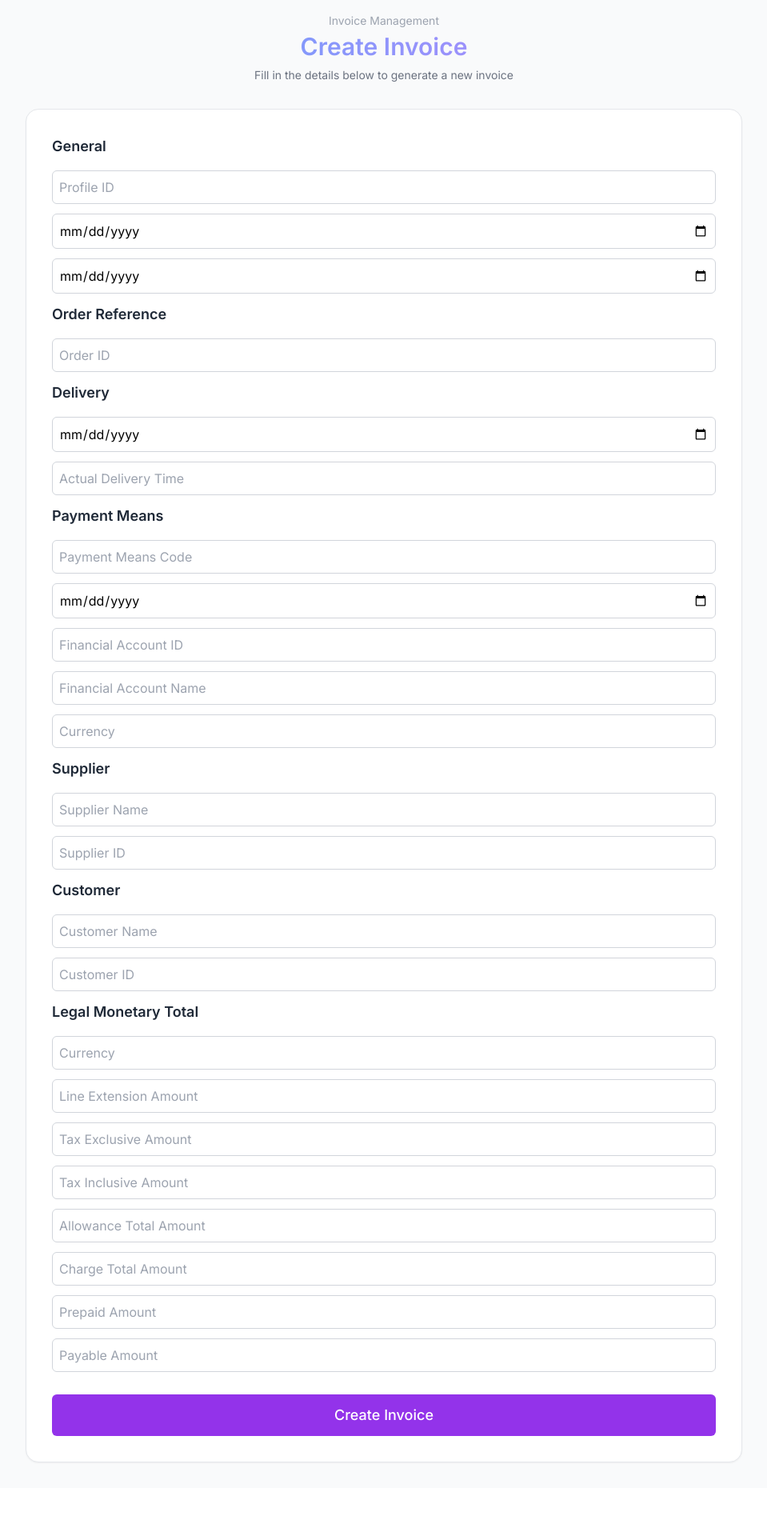
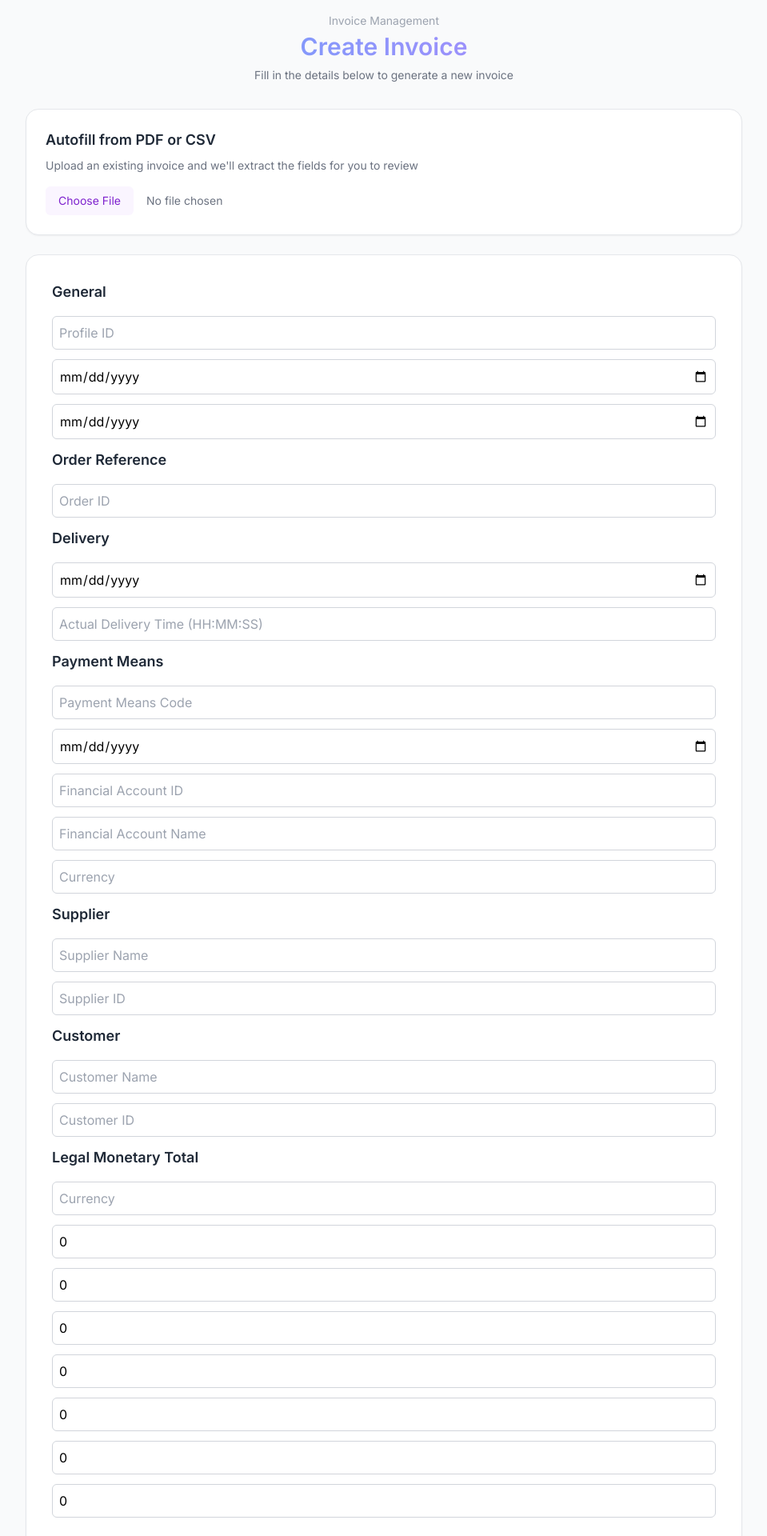
Before and after one commit to RuslanAdyghe/InvoiceGenerator, a React (Vite) app in the folder frontend/: page /create-invoice in a window 1280 px wide. Shown: the part 80-2000 px from the top of the page at 80% size, without its empty margins (160-1119 px from the left). Before the commit the page ends 1940 px from the top, so only its background shows below. Built offline with nearby package versions, Linux system fonts and the light colour scheme.

Commit message:
added routes for InvoiceDataExtraction and use multer for file type checking

```diff
--- a/frontend/src/pages/CreateInvoice.jsx
+++ b/frontend/src/pages/CreateInvoice.jsx
@@ -1,10 +1,10 @@
 import { useState } from "react";
-
 import NavBar from "../components/NavBar";
 
 export default function CreateInvoice() {
   const [invoiceXml, setInvoiceXml] = useState("");
   const [error, setError] = useState("");
+  const [extracting, setExtracting] = useState(false);
 
   const [formData, setFormData] = useState({
     ProfileID: "",
@@ -45,12 +45,44 @@ export default function CreateInvoice() {
     });
   };
 
+  const handleFileUpload = async (e) => {
+    const file = e.target.files[0];
+    if (!file) return;
+
+    setExtracting(true);
+    setError("");
+
+    try {
+      const formDataUpload = new FormData();
+      formDataUpload.append("file", file);
+
+      const res = await fetch("http://localhost:3000/invoices/extract", {
+        method: "POST",
+        body: formDataUpload,
+      });
+
+      const data = await res.json();
+
+      if (!res.ok) {
+        setError(data.error || "Failed to extract invoice data");
+        return;
+      }
+
+      // Merge extracted data into formData
+      setFormData((prev) => ({
+        ...prev,
+        ...data.invoiceData,
+      }));
+    } catch (err) {
+      setError("Failed to extract invoice data");
+    } finally {
+      setExtracting(false);
+    }
+  };
+
   const handleSubmit = async () => {
-    console.log("userId:", localStorage.getItem("userId"));
     setError("");
     const userId = localStorage.getItem("userId");
-    console.log("sending:", { userId, invoiceData: formData });
-
 
     try {
       const response = await fetch("http://localhost:3000/invoices", {
@@ -66,9 +98,10 @@ export default function CreateInvoice() {
         return;
       }
 
-      const transformResponse = await fetch(`http://localhost:3000/invoices/${data.invoiceId}/transform`, {
-        method: "POST",
-      });
+      const transformResponse = await fetch(
+        `http://localhost:3000/invoices/${data.invoiceId}/transform`,
+        { method: "POST" },
+      );
 
       const transformData = await transformResponse.json();
 
@@ -87,7 +120,7 @@ export default function CreateInvoice() {
 
   return (
     <>
-      <NavBar/>
+      <NavBar />
       <main className="min-h-screen bg-gray-50 px-6 py-8 pt-24">
         <div className="max-w-4xl mx-auto">
           <section className="mb-8 text-center">
@@ -99,45 +132,270 @@ export default function CreateInvoice() {
               Fill in the details below to generate a new invoice
             </p>
           </section>
+
+          {/* AI Extractor */}
+          <div className="bg-white rounded-2xl shadow-sm border border-gray-200 p-6 mb-6">
+            <h2 className="text-lg font-semibold text-gray-800 mb-2">
+              Autofill from PDF or CSV
+            </h2>
+            <p className="text-sm text-gray-500 mb-4">
+              Upload an existing invoice and we'll extract the fields for you to
+              review
+            </p>
+            <input
+              type="file"
+              accept=".pdf,.csv"
+              onChange={handleFileUpload}
+              className="block w-full text-sm text-gray-500 file:mr-4 file:py-2 file:px-4 file:rounded-md file:border-0 file:bg-purple-50 file:text-purple-700 hover:file:bg-purple-100"
+            />
+            {extracting && (
+              <p className="text-sm text-purple-500 mt-3 animate-pulse">
+                Extracting invoice data...
+              </p>
+            )}
+          </div>
+
           <div className="bg-white rounded-2xl shadow-sm border border-gray-200 p-8">
             {error && <p className="text-red-500 mb-4">{error}</p>}
 
-            <h2 className="text-lg font-semibold text-gray-800 mb-4">General</h2>
-            <input className={inputClass} placeholder="Profile ID" onChange={(e) => handleChange("ProfileID", e.target.value)} />
-            <input className={inputClass} type="date" placeholder="Issue Date" onChange={(e) => handleChange("IssueDate", e.target.value)} />
-            <input className={inputClass} type="date" placeholder="Due Date" onChange={(e) => handleChange("DueDate", e.target.value)} />
+            <h2 className="text-lg font-semibold text-gray-800 mb-4">
+              General
+            </h2>
+            <input
+              className={inputClass}
+              placeholder="Profile ID"
+              value={formData.ProfileID}
+              onChange={(e) => handleChange("ProfileID", e.target.value)}
+            />
+            <input
+              className={inputClass}
+              type="date"
+              placeholder="Issue Date"
+              value={formData.IssueDate}
+              onChange={(e) => handleChange("IssueDate", e.target.value)}
+            />
+            <input
+              className={inputClass}
+              type="date"
+              placeholder="Due Date"
+              value={formData.DueDate}
+              onChange={(e) => handleChange("DueDate", e.target.value)}
+            />
 
-            <h2 className="text-lg font-semibold text-gray-800 mb-4">Order Reference</h2>
-            <input className={inputClass} placeholder="Order ID" onChange={(e) => handleChange("OrderReference.ID", e.target.value)} />
+            <h2 className="text-lg font-semibold text-gray-800 mb-4">
+              Order Reference
+            </h2>
+            <input
+              className={inputClass}
+              placeholder="Order ID"
+              value={formData.OrderReference.ID}
+              onChange={(e) =>
+                handleChange("OrderReference.ID", e.target.value)
+              }
+            />
 
-            <h2 className="text-lg font-semibold text-gray-800 mb-4">Delivery</h2>
-            <input className={inputClass} type="date" placeholder="Actual Delivery Date" onChange={(e) => handleChange("Delivery.ActualDeliveryDate", e.target.value)} />
-            <input className={inputClass} placeholder="Actual Delivery Time" onChange={(e) => handleChange("Delivery.ActualDeliveryTime", e.target.value)} />
+            <h2 className="text-lg font-semibold text-gray-800 mb-4">
+              Delivery
+            </h2>
+            <input
+              className={inputClass}
+              type="date"
+              placeholder="Actual Delivery Date"
+              value={formData.Delivery.ActualDeliveryDate}
+              onChange={(e) =>
+                handleChange("Delivery.ActualDeliveryDate", e.target.value)
+              }
+            />
+            <input
+              className={inputClass}
+              placeholder="Actual Delivery Time (HH:MM:SS)"
+              value={formData.Delivery.ActualDeliveryTime}
+              onChange={(e) =>
+                handleChange("Delivery.ActualDeliveryTime", e.target.value)
+              }
+            />
 
-            <h2 className="text-lg font-semibold text-gray-800 mb-4">Payment Means</h2>
-            <input className={inputClass} placeholder="Payment Means Code" onChange={(e) => handleChange("PaymentMeans.PaymentMeansCode", e.target.value)} />
-            <input className={inputClass} type="date" placeholder="Payment Due Date" onChange={(e) => handleChange("PaymentMeans.PaymentDueDate", e.target.value)} />
-            <input className={inputClass} placeholder="Financial Account ID" onChange={(e) => handleChange("PaymentMeans.PayeeFinancialAccount.ID", e.target.value)} />
-            <input className={inputClass} placeholder="Financial Account Name" onChange={(e) => handleChange("PaymentMeans.PayeeFinancialAccount.Name", e.target.value)} />
-            <input className={inputClass} placeholder="Currency" onChange={(e) => handleChange("PaymentMeans.PayeeFinancialAccount.Currency", e.target.value)} />
+            <h2 className="text-lg font-semibold text-gray-800 mb-4">
+              Payment Means
+            </h2>
+            <input
+              className={inputClass}
+              placeholder="Payment Means Code"
+              value={formData.PaymentMeans.PaymentMeansCode}
+              onChange={(e) =>
+                handleChange("PaymentMeans.PaymentMeansCode", e.target.value)
+              }
+            />
+            <input
+              className={inputClass}
+              type="date"
+              placeholder="Payment Due Date"
+              value={formData.PaymentMeans.PaymentDueDate}
+              onChange={(e) =>
+                handleChange("PaymentMeans.PaymentDueDate", e.target.value)
+              }
+            />
+            <input
+              className={inputClass}
+              placeholder="Financial Account ID"
+              value={formData.PaymentMeans.PayeeFinancialAccount.ID}
+              onChange={(e) =>
+                handleChange(
+                  "PaymentMeans.PayeeFinancialAccount.ID",
+                  e.target.value,
+                )
+              }
+            />
+            <input
+              className={inputClass}
+              placeholder="Financial Account Name"
+              value={formData.PaymentMeans.PayeeFinancialAccount.Name}
+              onChange={(e) =>
+                handleChange(
+                  "PaymentMeans.PayeeFinancialAccount.Name",
+                  e.target.value,
+                )
+              }
+            />
+            <input
+              className={inputClass}
+              placeholder="Currency"
+              value={formData.PaymentMeans.PayeeFinancialAccount.Currency}
+              onChange={(e) =>
+                handleChange(
+                  "PaymentMeans.PayeeFinancialAccount.Currency",
+                  e.target.value,
+                )
+              }
+            />
 
-            <h2 className="text-lg font-semibold text-gray-800 mb-4">Supplier</h2>
-            <input className={inputClass} placeholder="Supplier Name" onChange={(e) => handleChange("Supplier.Name", e.target.value)} />
-            <input className={inputClass} placeholder="Supplier ID" onChange={(e) => handleChange("Supplier.ID", e.target.value)} />
+            <h2 className="text-lg font-semibold text-gray-800 mb-4">
+              Supplier
+            </h2>
+            <input
+              className={inputClass}
+              placeholder="Supplier Name"
+              value={formData.Supplier.Name}
+              onChange={(e) => handleChange("Supplier.Name", e.target.value)}
+            />
+            <input
+              className={inputClass}
+              placeholder="Supplier ID"
+              value={formData.Supplier.ID}
+              onChange={(e) => handleChange("Supplier.ID", e.target.value)}
+            />
 
-            <h2 className="text-lg font-semibold text-gray-800 mb-4">Customer</h2>
-            <input className={inputClass} placeholder="Customer Name" onChange={(e) => handleChange("Customer.Name", e.target.value)} />
-            <input className={inputClass} placeholder="Customer ID" onChange={(e) => handleChange("Customer.ID", e.target.value)} />
+            <h2 className="text-lg font-semibold text-gray-800 mb-4">
+              Customer
+            </h2>
+            <input
+              className={inputClass}
+              placeholder="Customer Name"
+              value={formData.Customer.Name}
+              onChange={(e) => handleChange("Customer.Name", e.target.value)}
+            />
+            <input
+              className={inputClass}
+              placeholder="Customer ID"
+              value={formData.Customer.ID}
+              onChange={(e) => handleChange("Customer.ID", e.target.value)}
+            />
 
-            <h2 className="text-lg font-semibold text-gray-800 mb-4">Legal Monetary Total</h2>
-            <input className={inputClass} placeholder="Currency" onChange={(e) => handleChange("LegalMonetaryTotal.Currency", e.target.value)} />
-            <input className={inputClass} type="number" placeholder="Line Extension Amount" onChange={(e) => handleChange("LegalMonetaryTotal.LineExtensionAmount", parseFloat(e.target.value))} />
-            <input className={inputClass} type="number" placeholder="Tax Exclusive Amount" onChange={(e) => handleChange("LegalMonetaryTotal.TaxExclusiveAmount", parseFloat(e.target.value))} />
-            <input className={inputClass} type="number" placeholder="Tax Inclusive Amount" onChange={(e) => handleChange("LegalMonetaryTotal.TaxInclusiveAmount", parseFloat(e.target.value))} />
-            <input className={inputClass} type="number" placeholder="Allowance Total Amount" onChange={(e) => handleChange("LegalMonetaryTotal.AllowanceTotalAmount", parseFloat(e.target.value))} />
-            <input className={inputClass} type="number" placeholder="Charge Total Amount" onChange={(e) => handleChange("LegalMonetaryTotal.ChargeTotalAmount", parseFloat(e.target.value))} />
-            <input className={inputClass} type="number" placeholder="Prepaid Amount" onChange={(e) => handleChange("LegalMonetaryTotal.PrepaidAmount", parseFloat(e.target.value))} />
-            <input className={inputClass} type="number" placeholder="Payable Amount" onChange={(e) => handleChange("LegalMonetaryTotal.PayableAmount", parseFloat(e.target.value))} />
+            <h2 className="text-lg font-semibold text-gray-800 mb-4">
+              Legal Monetary Total
+            </h2>
+            <input
+              className={inputClass}
+              placeholder="Currency"
+              value={formData.LegalMonetaryTotal.Currency}
+              onChange={(e) =>
+                handleChange("LegalMonetaryTotal.Currency", e.target.value)
+              }
+            />
+            <input
+              className={inputClass}
+              type="number"
+              placeholder="Line Extension Amount"
+              value={formData.LegalMonetaryTotal.LineExtensionAmount}
+              onChange={(e) =>
+                handleChange(
+                  "LegalMonetaryTotal.LineExtensionAmount",
+                  parseFloat(e.target.value),
+                )
+              }
+            />
+            <input
+              className={inputClass}
+              type="number"
+              placeholder="Tax Exclusive Amount"
+              value={formData.LegalMonetaryTotal.TaxExclusiveAmount}
+              onChange={(e) =>
+                handleChange(
+                  "LegalMonetaryTotal.TaxExclusiveAmount",
+                  parseFloat(e.target.value),
+                )
+              }
+            />
+            <input
+              className={inputClass}
+              type="number"
+              placeholder="Tax Inclusive Amount"
+              value={formData.LegalMonetaryTotal.TaxInclusiveAmount}
+              onChange={(e) =>
+                handleChange(
+                  "LegalMonetaryTotal.TaxInclusiveAmount",
+                  parseFloat(e.target.value),
+                )
+              }
+            />
+            <input
+              className={inputClass}
+              type="number"
+              placeholder="Allowance Total Amount"
+              value={formData.LegalMonetaryTotal.AllowanceTotalAmount}
+              onChange={(e) =>
+                handleChange(
+                  "LegalMonetaryTotal.AllowanceTotalAmount",
+                  parseFloat(e.target.value),
+                )
+              }
+            />
+            <input
+              className={inputClass}
+              type="number"
+              placeholder="Charge Total Amount"
+              value={formData.LegalMonetaryTotal.ChargeTotalAmount}
+              onChange={(e) =>
+                handleChange(
+                  "LegalMonetaryTotal.ChargeTotalAmount",
+                  parseFloat(e.target.value),
+                )
+              }
+            />
+            <input
+              className={inputClass}
+              type="number"
+              placeholder="Prepaid Amount"
+              value={formData.LegalMonetaryTotal.PrepaidAmount}
+              onChange={(e) =>
+                handleChange(
+                  "LegalMonetaryTotal.PrepaidAmount",
+                  parseFloat(e.target.value),
+                )
+              }
+            />
+            <input
+              className={inputClass}
+              type="number"
+              placeholder="Payable Amount"
+              value={formData.LegalMonetaryTotal.PayableAmount}
+              onChange={(e) =>
+                handleChange(
+                  "LegalMonetaryTotal.PayableAmount",
+                  parseFloat(e.target.value),
+                )
+              }
+            />
 
             <button
               onClick={handleSubmit}
@@ -149,7 +407,9 @@ export default function CreateInvoice() {
             {invoiceXml && (
               <div className="mt-8">
                 <h2 className="text-lg font-medium mb-2">Generated XML</h2>
-                <pre className="bg-gray-100 p-4 rounded-md text-sm overflow-x-auto">{invoiceXml}</pre>
+                <pre className="bg-gray-100 p-4 rounded-md text-sm overflow-x-auto">
+                  {invoiceXml}
+                </pre>
               </div>
             )}
           </div>
--- a/package.json
+++ b/package.json
@@ -28,6 +28,7 @@
   },
   "homepage": "https://github.com/RuslanAdyghe/InvoiceGenerator#readme",
   "dependencies": {
+    "@anthropic-ai/sdk": "^0.82.0",
     "@aws-sdk/client-dynamodb": "^3.600.0",
     "@aws-sdk/client-s3": "^3.1008.0",
     "@aws-sdk/credential-providers": "^3.1008.0",
@@ -39,8 +40,9 @@
     "dotenv": "^16.3.1",
     "express": "^4.22.1",
     "http-errors": "^2.0.1",
-    "libxmljs2": "^0.35.0",
     "jsonwebtoken": "^9.0.3",
+    "libxmljs2": "^0.37.0",
+    "multer": "^2.1.1",
     "nodemailer": "^8.0.2",
     "swagger-ui-express": "^5.0.1",
     "xmlbuilder2": "^4.0.3"
```
Also changed, not shown: 1 other file (tests, documents, lock files or other folders).
